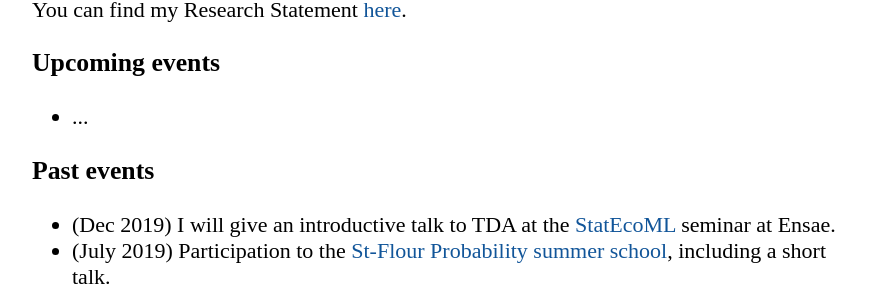
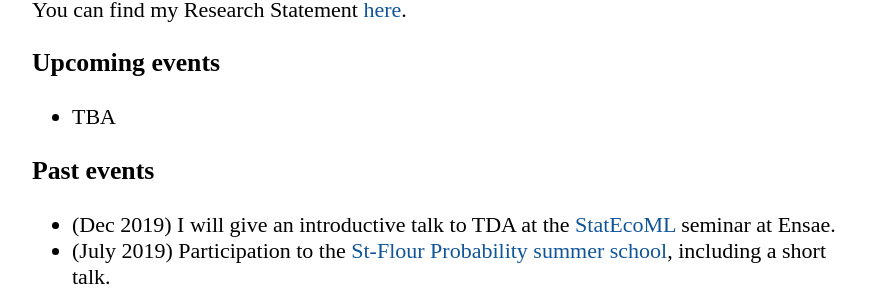
Before and after one commit to tlacombe/tlacombe.github.io, a Jekyll site: the page built from index.html, in a window 1280 px wide. Shown: the part 683-976 px from the top of the page, without its empty margins (192-1087 px from the left). Built offline with Jekyll 4.4.1, drawn with Linux system fonts in a browser that asks for light colours.

Commit message:
update news

```diff
--- a/index.html
+++ b/index.html
@@ -14,7 +14,7 @@ title: Théo Lacombe's webpage
 
 	<h3> Upcoming events</h3>
 	<ul>
-		<li> ... </li>
+		<li> TBA </li>
 	</ul>
 
         <h3> Past events </h3>
```
